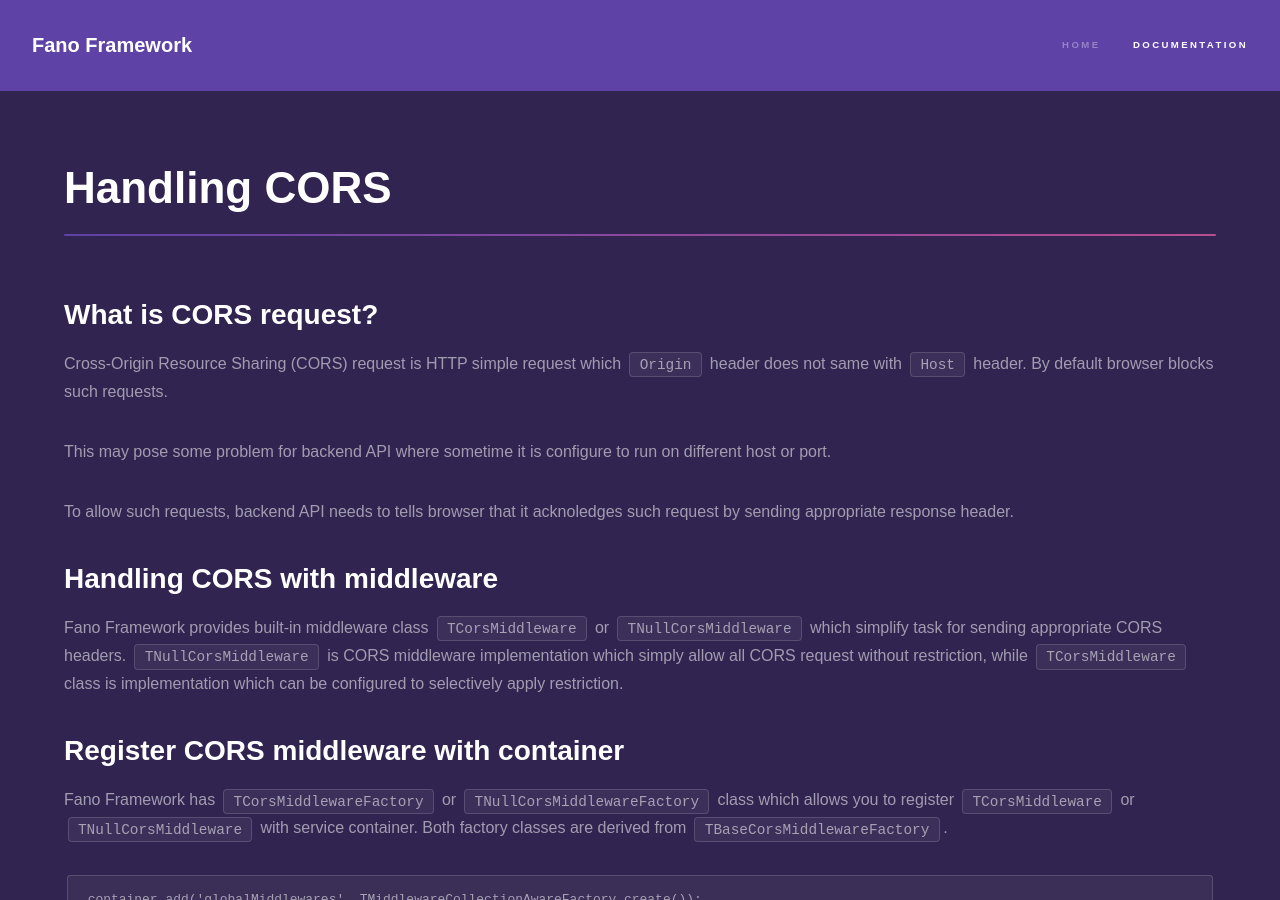
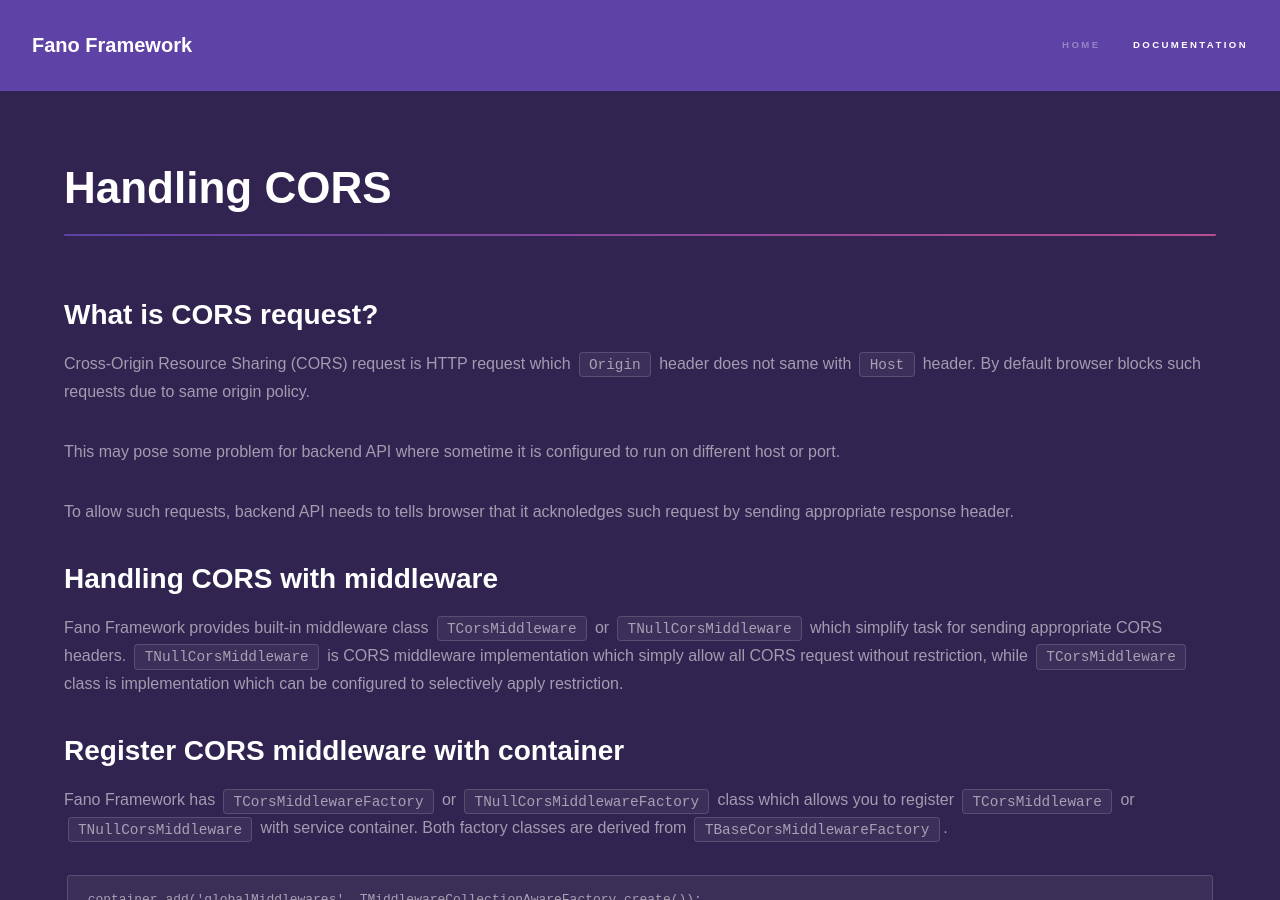
Before and after one commit to fanoframework/fanoframework.github.io, a Jekyll site: the page built from security/handling-cors/index.md, in a window 1280 px wide and 900 px high. Built offline with Jekyll 4.4.1, drawn with Linux system fonts in a browser that asks for light colours; our own code applies the rules of GitHub Pages for plain Markdown files.

Commit message:
edt cors content

```diff
--- a/security/handling-cors/index.md
+++ b/security/handling-cors/index.md
@@ -7,10 +7,10 @@
 
 ## What is CORS request?
 
-Cross-Origin Resource Sharing (CORS) request is HTTP simple request which `Origin` header
-does not same with `Host` header. By default browser blocks such requests.
+Cross-Origin Resource Sharing (CORS) request is HTTP request which `Origin` header
+does not same with `Host` header. By default browser blocks such requests due to same origin policy.
 
-This may pose some problem for backend API where sometime it is configure to run
+This may pose some problem for backend API where sometime it is configured to run
 on different host or port.
 
 To allow such requests, backend API needs to tells browser that it acknoledges such request
```
